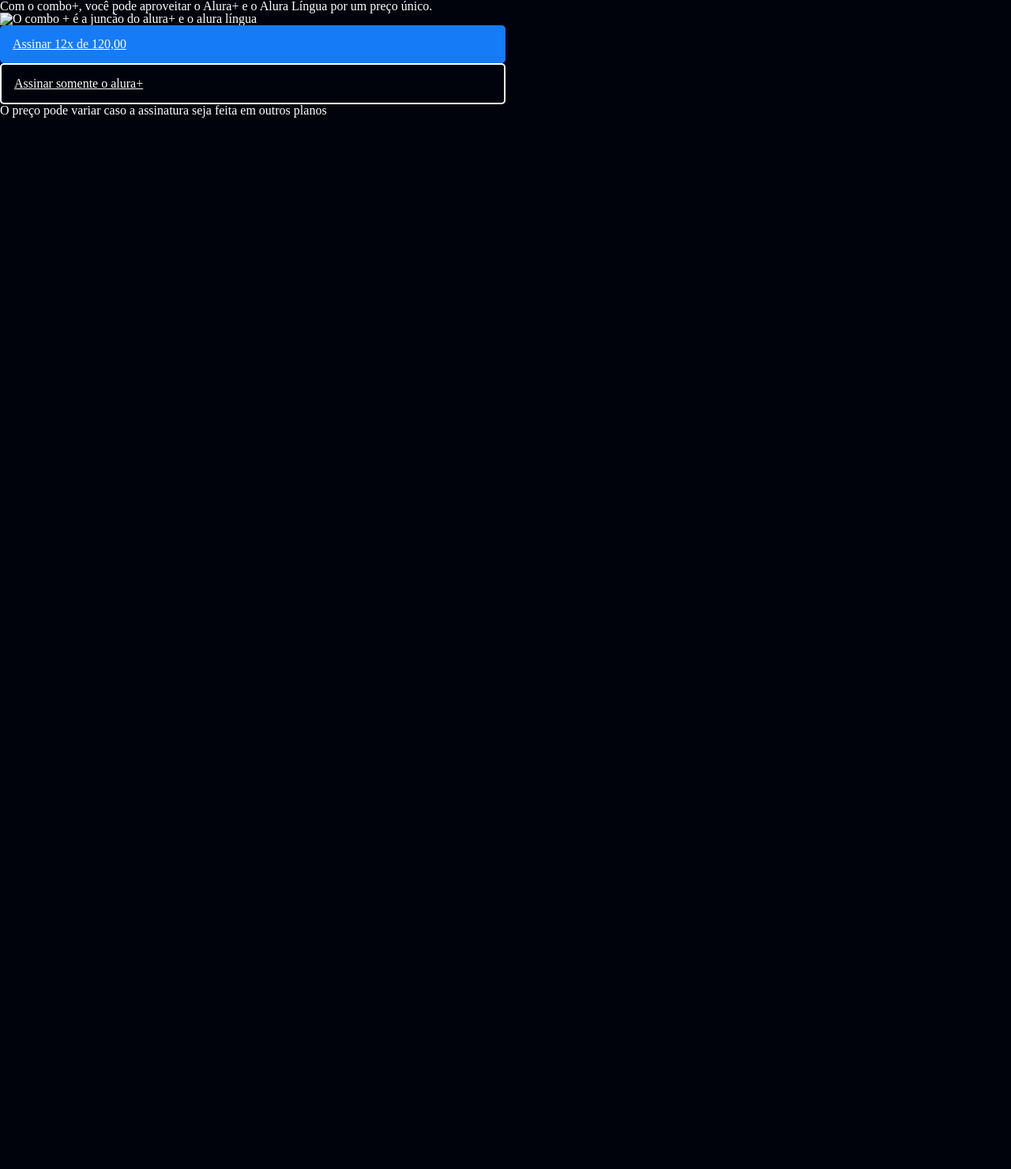
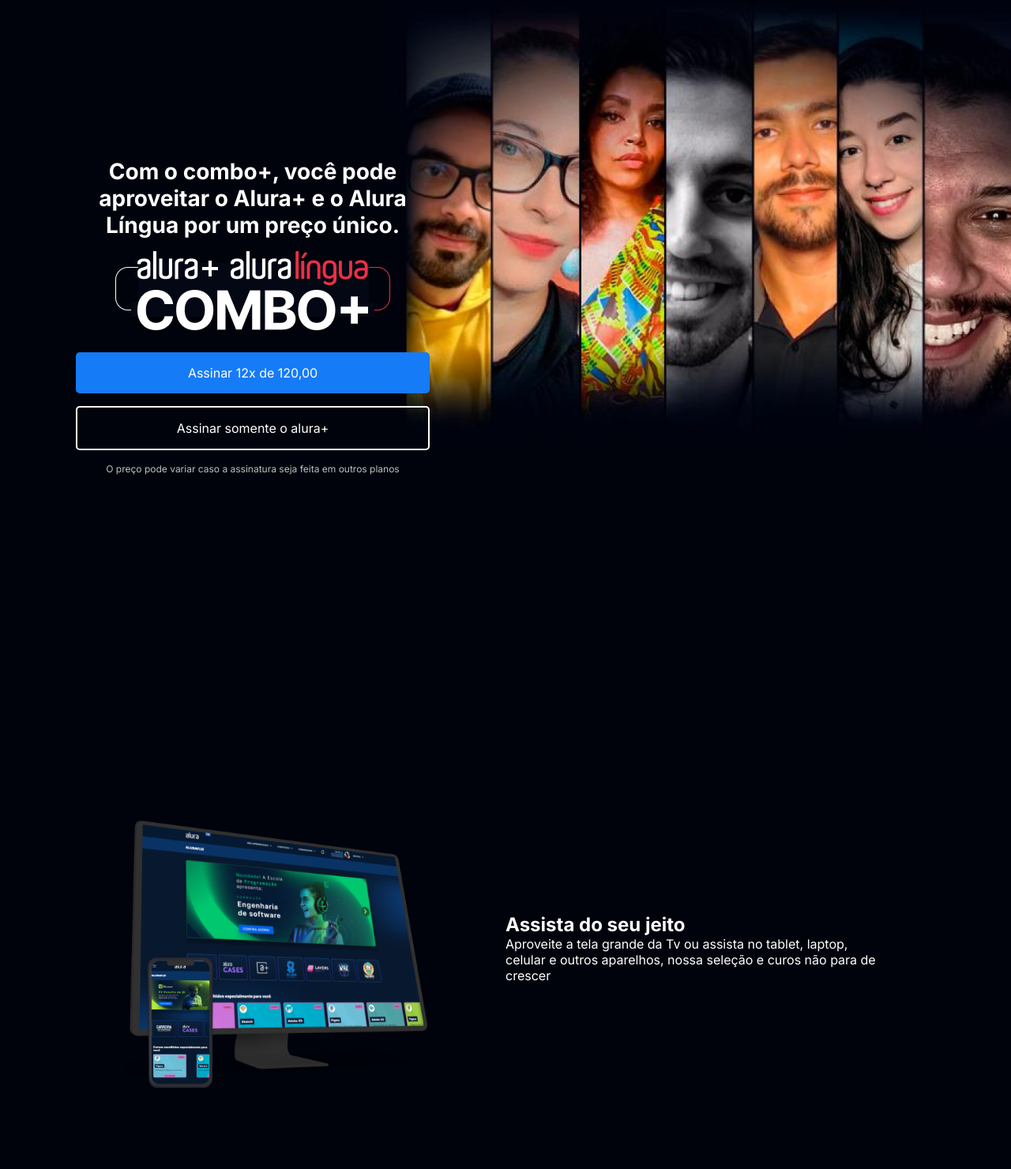
Before and after one commit to LuizFernandoBrogiat0/alura-projects, a plain HTML site: page index.html in a window 1280 px wide. Shown: the top 1480 px of the page at 79% size. Before the commit the page ends 800 px from the top, so only its background shows below. Drawn offline with Linux system fonts and the light colour scheme; files that its build step writes are made by us from their sources.

```diff
--- a/index.html
+++ b/index.html
@@ -4,21 +4,46 @@
     <meta charset="UTF-8">
     <meta http-equiv="X-UA-Compatible" content="IE=edge">
     <meta name="viewport" content="width=device-width, initial-scale=1.0">
-    <link rel="stylesheet" href="/alura-plus/assets/style.css">
-    <link rel="stylesheet" href="/alura-plus/src/reset.css">
-    <link rel="stylesheet" href="/alura-plus/src/style.css">
+    <link rel="stylesheet" href="alura-figma/src/reset.css">
+    <link rel="stylesheet" href="/src/style.css">
+    <link rel="preconnect" href="https://fonts.googleapis.com">
+    <link rel="preconnect" href="https://fonts.gstatic.com" crossorigin>
+    <link href="https://fonts.googleapis.com/css2?family=Inter:wght@400;700&family=Montserrat:ital,wght@0,100;0,300;1,300&display=swap" rel="stylesheet">
     <title>Alura Plus</title>
 </head>
 <body>
 
        <section class="container__principal">
-        <div>
-            <h1>Com o combo+, você pode aproveitar o Alura+ e o Alura Língua por um preço único.</h1>
-            <img src="/alura-plus/assets/imgs/Combo.png" alt="O combo + é a juncão do alura+ e o alura língua">
-            <a href="www.alura.com.br" class="conteiner__botao">Assinar 12x de 120,00</a>
-            <a href="www.alura.com.br" class="conteiner__botao botao__secundario">Assinar somente o alura+</a>
-            <p class="conteiner__aviso">O preço pode variar caso a assinatura seja feita em outros planos</p>
+        <div class="container__caixa">
+            <h1 class="container__titulo">Com o combo+, você pode aproveitar o Alura+ e o Alura Língua por um preço único.</h1>
+            <img src="/assets/imgs/Combo.png" alt="O combo + é a juncão do alura+ e o alura língua" class="container__imagem">
+            <a href="www.alura.com.br" class="container__botao">Assinar 12x de 120,00</a>
+            <a href="www.alura.com.br" class="container__botao secundario__botao">Assinar somente o alura+</a>
+            <p class="container__aviso">O preço pode variar caso a assinatura seja feita em outros planos</p>
+
         </div>
+       </section>
+
+       <section class="container secundario">
+            <img src="/assets/imgs/Plataformas.png" alt="Um monitor e um celular com o alura plus aberto" class="secundario__imagem">
+            <div class="container__descricao">
+                <h2 class="descricao__titulo">
+                    Assista do seu jeito
+                </h2>
+                <p class="descricao__texto">
+                    Aproveite a tela grande da Tv ou assista no tablet, laptop, celular e outros aparelhos, nossa seleção e curos não para de crescer
+                </p>
+            </div>
+       </section>
+
+       <section class="container secundario">
+        <div class="container__descricao">
+            <p class="descricao__texto">
+                Só o combo+ oferece o Alura+ e o Alura Língua juntos para você ter acesso a cursos de diversas áreas de tecnologia e aprender inglês ou espanhol, onde e como quiser
+            </p>
+            <a href="www.alura.com.br" class="container__botao secundario__botao">Assinar o combo+</a>
+        </div>
+        <img src="/assets/imgs/Telas.png" alt="Tela  da ALura plus e do Alura Língua" class="secundario__imagem">
        </section>
 </body>
 </html>
--- a/src/reset.css
+++ /dev/null
@@ -1,48 +0,0 @@
-/* http://meyerweb.com/eric/tools/css/reset/
-   v2.0 | 20110126
-   License: none (public domain)
-*/
-
-html, body, div, span, applet, object, iframe,
-h1, h2, h3, h4, h5, h6, p, blockquote, pre,
-a, abbr, acronym, address, big, cite, code,
-del, dfn, em, img, ins, kbd, q, s, samp,
-small, strike, strong, sub, sup, tt, var,
-b, u, i, center,
-dl, dt, dd, ol, ul, li,
-fieldset, form, label, legend,
-table, caption, tbody, tfoot, thead, tr, th, td,
-article, aside, canvas, details, embed,
-figure, figcaption, footer, header, hgroup,
-menu, nav, output, ruby, section, summary,
-time, mark, audio, video {
-	margin: 0;
-	padding: 0;
-	border: 0;
-	font-size: 100%;
-	font: inherit;
-	vertical-align: baseline;
-}
-/* HTML5 display-role reset for older browsers */
-article, aside, details, figcaption, figure,
-footer, header, hgroup, menu, nav, section {
-	display: block;
-}
-body {
-	line-height: 1;
-}
-ol, ul {
-	list-style: none;
-}
-blockquote, q {
-	quotes: none;
-}
-blockquote:before, blockquote:after,
-q:before, q:after {
-	content: '';
-	content: none;
-}
-table {
-	border-collapse: collapse;
-	border-spacing: 0;
-}
--- a/src/style.css
+++ b/src/style.css
@@ -3,22 +3,36 @@
     --cinza-secundário: #c0c0c0;
     --botao-azul: #167bf7;
     --cor-de-fundo: #00030c;
+    --fonte-principal: 'Inter';
 }
 
 body {
     background-color: var(--cor-de-fundo);
     color: var(--branco-principal);
+    font-family: var(--fonte-principal);
+    font-size: 16px;
+    font-weight: 400;
 }
+
+/* reset de margin e padding */
 
 * {
     margin: 0px;
     padding: 0px;
 }
 
-.principal {
-    background-image: url("/alura-plus/assets/imgs/Background.png");
+.container {
+    height: 100vh;
+    display: grid;
+    grid-template-columns: 50% 50%;
+}
+
+.container__principal {
+    background-image: url("../assets/imgs/Background.png");
     background-repeat: no-repeat;
     background-size: contain;
+    align-items: center;
+    text-align: center;
 }
 
 .container__principal {
@@ -28,15 +42,44 @@ body {
     grid-template-columns: 50% 50%;
 }
 
-.conteiner__botao {
+.container__botao {
     background-color: var(--botao-azul);
     border-radius: 5px;
     padding: 1em;
     color: var(--branco-principal);
     display: block;
+    text-decoration: none;
+    margin-bottom: 1em;
 }
 
-.botao__secundario {
+.secundario__botao {
     background-color: transparent;
     border: 2px solid var(--branco-principal);
 }
+
+.container__aviso {
+    font-size: 12px;
+    color: var(--cinza-secundário);
+}
+
+.container__titulo {
+    font-size: 28px;
+    font-weight: 700;
+}
+
+.container__imagem {
+    margin: 1em 0 1em 0;
+}
+
+.container__caixa {
+    margin: 0 6em;
+}
+
+.secundario__imagem {
+    width: 80%;
+}
+
+.secundario {
+    align-items: center;
+    margin: 0 10em;
+}
```
Also changed, not shown: assets/imgs/Logo.png (added), assets/imgs/Notebook.png (added), assets/imgs/Plataformas.png (added), assets/imgs/Telas.png (added), assets/imgs/celular.png (added), assets/imgs/computador.png (added), assets/imgs/tv.png (added), 1 other file.
